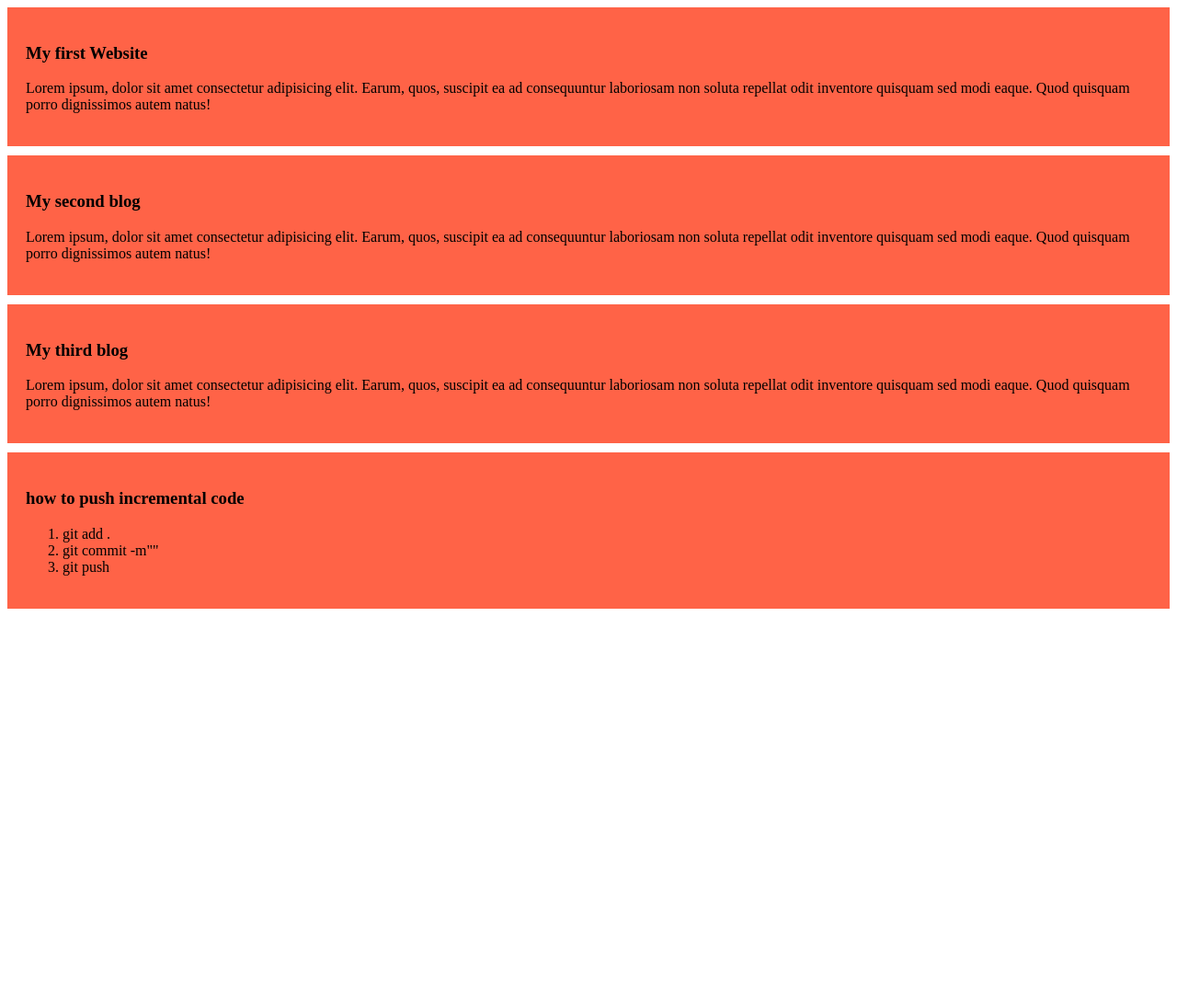
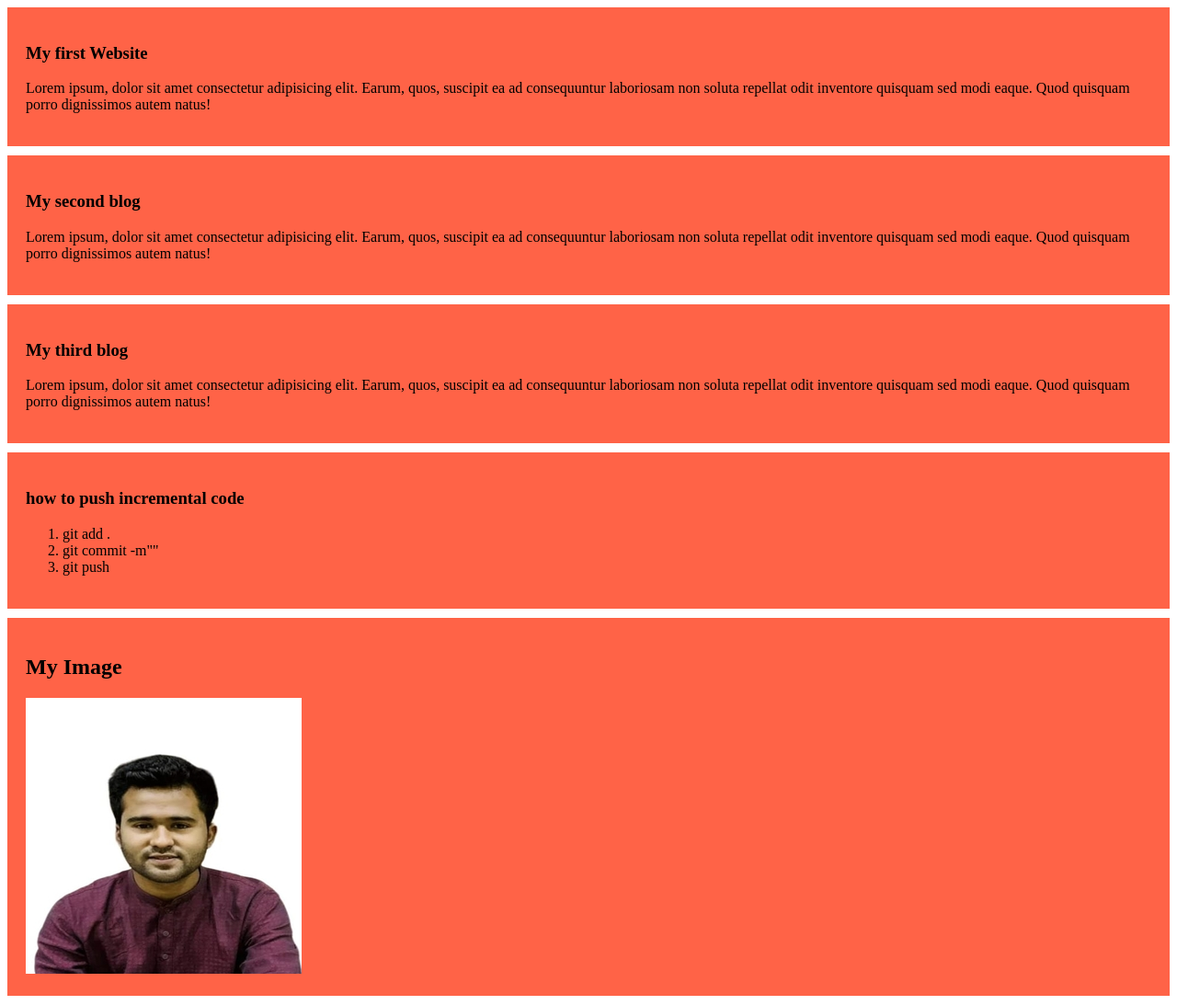
Before and after one commit to Faishal-Youshuf19/my-simple-website, a plain HTML site: page index.html in a window 1280 px wide. Shown: the whole page at 92% size. Before the commit the page ends 800 px from the top, so only its background shows below. Drawn offline with Linux system fonts and the light colour scheme.

Commit message:
I have added a pic

```diff
--- a/index.html
+++ b/index.html
@@ -43,5 +43,9 @@
         <li>git push</li>
       </ol>
     </div>
+    <div>
+      <h2>My Image</h2>
+      <img src="images/faisal.jpg" alt="" />
+    </div>
   </body>
 </html>
```
Also changed, not shown: images/faisal.jpg (added).
